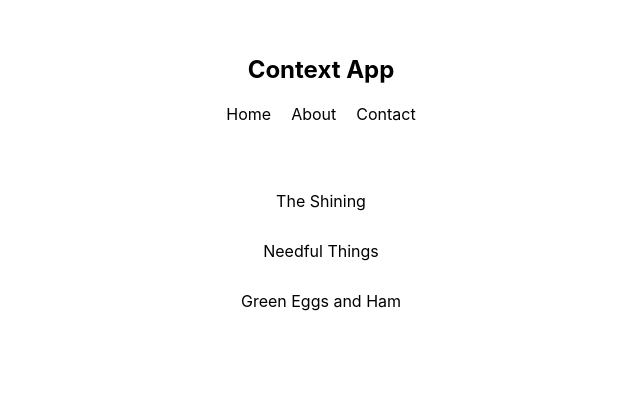
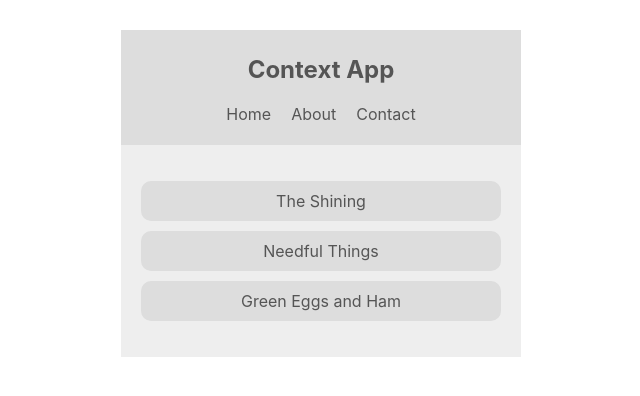
Before and after one commit to ryan258/contextapp, a React (Create React App) app: page / in a window 1280 px wide. Shown: the top 396 px of the page, without its empty margins (319-959 px from the left). Built offline with nearby package versions, Linux system fonts and the light colour scheme.

Commit message:
Consume Context with Class components.

```diff
--- a/src/components/BookList.js
+++ b/src/components/BookList.js
@@ -1,13 +1,21 @@
 import React, { Component } from "react";
+import { ThemeContext } from "../contexts/ThemeContext";
 
 class BookList extends Component {
+  static contextType = ThemeContext;
+
   render() {
+    const { isLightTheme, light, dark } = this.context;
+    const theme = isLightTheme ? light : dark;
     return (
-      <div className="book-list">
+      <div
+        className="book-list"
+        style={{ color: theme.syntax, background: theme.bg }}
+      >
         <ul>
-          <li>The Shining</li>
-          <li>Needful Things</li>
-          <li>Green Eggs and Ham</li>
+          <li style={{ background: theme.ui }}>The Shining</li>
+          <li style={{ background: theme.ui }}>Needful Things</li>
+          <li style={{ background: theme.ui }}>Green Eggs and Ham</li>
         </ul>
       </div>
     );
--- a/src/components/Navbar.js
+++ b/src/components/Navbar.js
@@ -1,9 +1,16 @@
 import React, { Component } from "react";
+import { ThemeContext } from "../contexts/ThemeContext";
 
 class Navbar extends Component {
+  static contextType = ThemeContext;
+
   render() {
+    console.log(this.context);
+    const { isLightTheme, light, dark } = this.context;
+    const theme = isLightTheme ? light : dark;
+
     return (
-      <nav>
+      <nav style={{ background: theme.ui, color: theme.syntax }}>
         <h1>Context App</h1>
         <ul>
           <li>Home</li>
```
